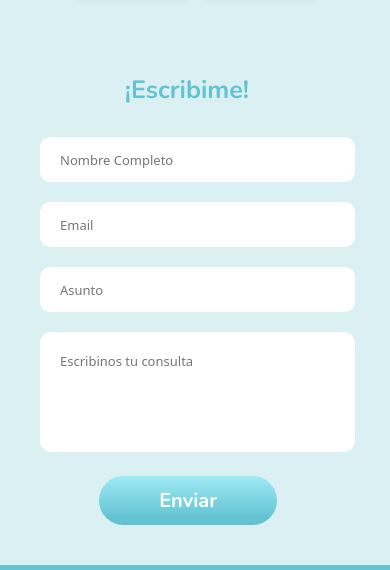
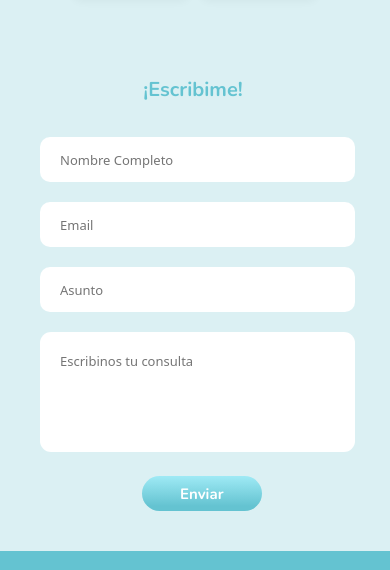
Before and after one commit to facundorsabia/MystikDesign, a website: page index.html in a window 390 px wide. Shown: the part 4153-4723 px from the top of the page. Drawn offline with nearby package versions, Linux system fonts and the light colour scheme; a web font is replaced by a local one.

Commit message:
Add files via upload

```diff
--- a/css/style.css
+++ b/css/style.css
@@ -882,7 +882,7 @@ polygon {
     @media screen and (max-width: 768px) {
       .Formulario .Formulario__Titulo {
         text-align: left;
-        margin-left: 29%; } }
+        margin-left: 34%; } }
     .Formulario .Formulario__Titulo h2 {
       font-family: 'Nunito', sans-serif;
       font-style: normal;
@@ -893,7 +893,7 @@ polygon {
       display: inline-block; }
       @media screen and (max-width: 768px) {
         .Formulario .Formulario__Titulo h2 {
-          font-size: 2.5rem; } }
+          font-size: 2rem; } }
   .Formulario .Formulario__Rellenar {
     width: 100%;
     padding: 0px 80px 30px 80px;
@@ -954,7 +954,10 @@ polygon {
       line-height: 34px; }
       @media screen and (max-width: 768px) {
         .Formulario .Formulario__Btn .Formulario__EnviarBtn {
-          margin-left: 23%; } }
+          margin-left: 32%;
+          height: 35px;
+          width: 120px;
+          font-size: 1.5rem; } }
       .Formulario .Formulario__Btn .Formulario__EnviarBtn:hover {
         transition: all 0.4s;
         box-shadow: 0px 6px 10px rgba(38, 38, 38, 0.2);
```
